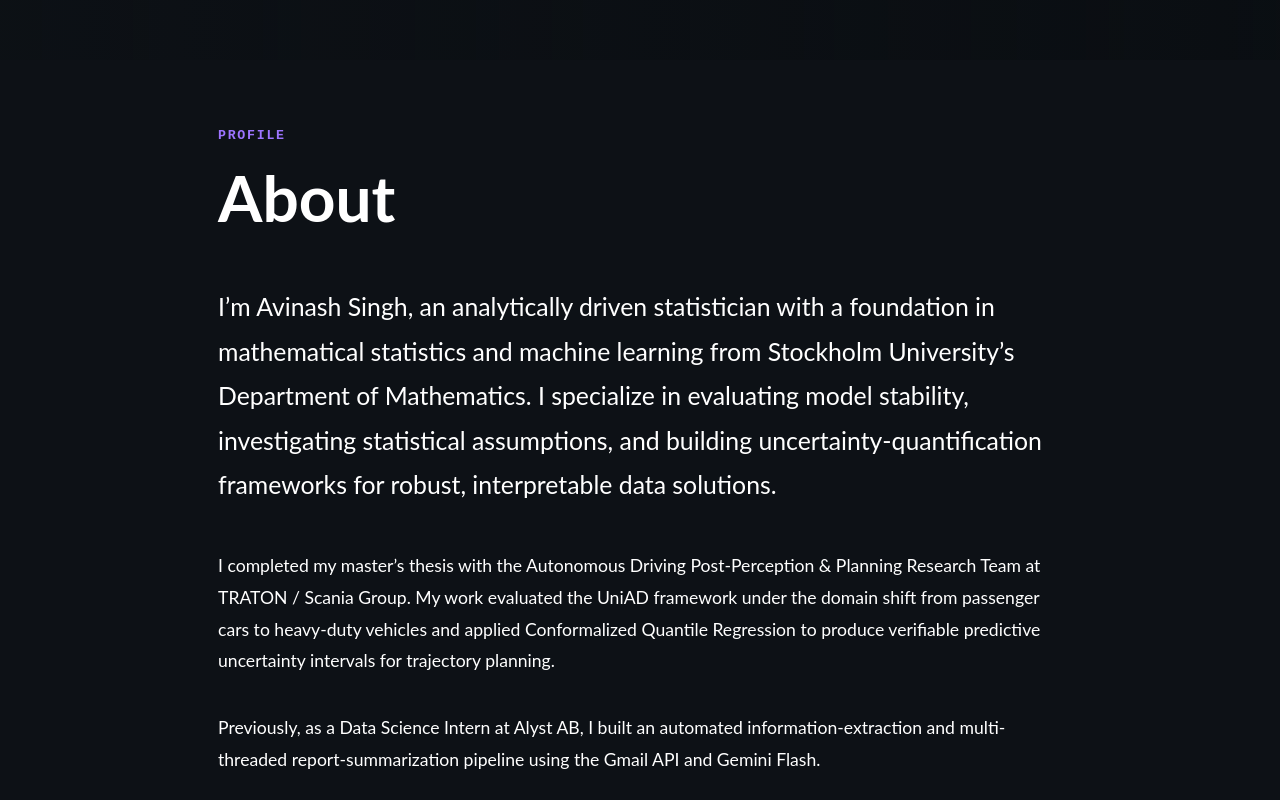
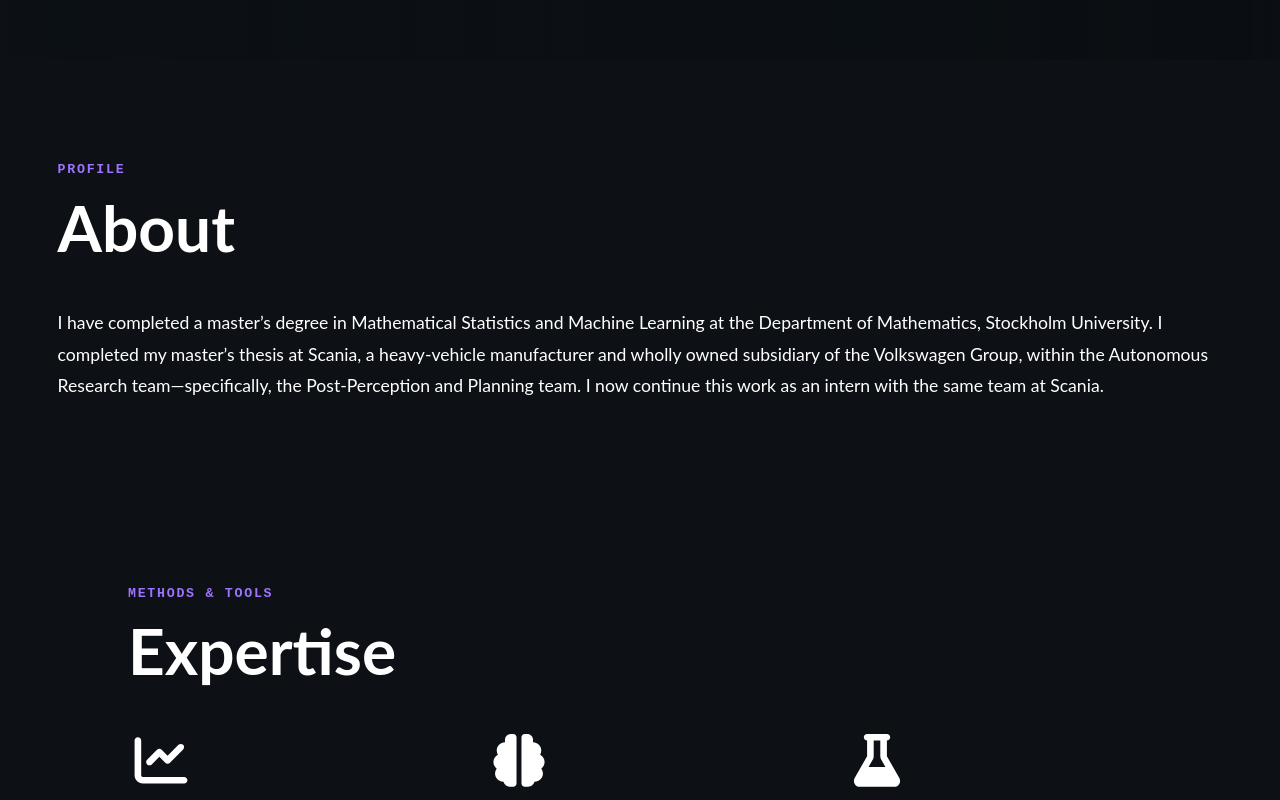
Before and after one commit to avsngh-git/avsngh-git.github.io, a React (Vite) app: page / in a window 1280 px wide. Shown: the part 740-1540 px from the top of the page. Built offline with nearby package versions, Linux system fonts and the light colour scheme.

Commit message:
Refine About profile and layout

```diff
--- a/src/components/About.tsx
+++ b/src/components/About.tsx
@@ -5,10 +5,7 @@ export function About() {
     <section className="items-container about-copy" id="about">
       <p className="section-kicker">Profile</p>
       <h2>About</h2>
-      <p className="about-lede">{portfolio.about}</p>
-      {portfolio.aboutDetails.map((paragraph) => (
-        <p key={paragraph}>{paragraph}</p>
-      ))}
+      <p>{portfolio.about}</p>
     </section>
   );
 }
--- a/src/content/portfolio.ts
+++ b/src/content/portfolio.ts
@@ -38,11 +38,7 @@ export const portfolio = {
     "Statistician and machine-learning researcher focused on robust, interpretable data solutions.",
   imageUrl: "https://github.com/avsngh-git.png",
   about:
-    "I’m Avinash Singh, an analytically driven statistician with a foundation in mathematical statistics and machine learning from Stockholm University’s Department of Mathematics. I specialize in evaluating model stability, investigating statistical assumptions, and building uncertainty-quantification frameworks for robust, interpretable data solutions.",
-  aboutDetails: [
-    "I completed my master’s thesis with the Autonomous Driving Post-Perception & Planning Research Team at TRATON / Scania Group. My work evaluated the UniAD framework under the domain shift from passenger cars to heavy-duty vehicles and applied Conformalized Quantile Regression to produce verifiable predictive uncertainty intervals for trajectory planning.",
-    "Previously, as a Data Science Intern at Alyst AB, I built an automated information-extraction and multi-threaded report-summarization pipeline using the Gmail API and Gemini Flash.",
-  ],
+    "I have completed a master’s degree in Mathematical Statistics and Machine Learning at the Department of Mathematics, Stockholm University. I completed my master’s thesis at Scania, a heavy-vehicle manufacturer and wholly owned subsidiary of the Volkswagen Group, within the Autonomous Research team—specifically, the Post-Perception and Planning team. I now continue this work as an intern with the same team at Scania.",
   links: {
     email: "mailto:avinjsingh@gmail.com",
     github: "https://github.com/avsngh-git",
--- a/src/styles/global.scss
+++ b/src/styles/global.scss
@@ -184,18 +184,19 @@ h2 {
 }
 
 .about-copy {
-  max-width: 1100px;
-  min-height: 520px;
+  width: 100%;
+  max-width: 1320px;
+  min-height: 0;
   margin: 0 auto;
+  padding-block: clamp(4rem, 8vw, 7rem);
+  padding-inline: clamp(1.5rem, 4.5vw, 4rem);
 }
 
-.about-copy p {
-  max-width: 880px;
+.about-copy > p:not(.section-kicker) {
+  width: 100%;
+  max-width: none;
+  font-size: 1.1rem;
   line-height: 1.8;
-}
-
-.about-lede {
-  font-size: clamp(1.2rem, 2vw, 1.55rem);
 }
 
 .section-container {
```
